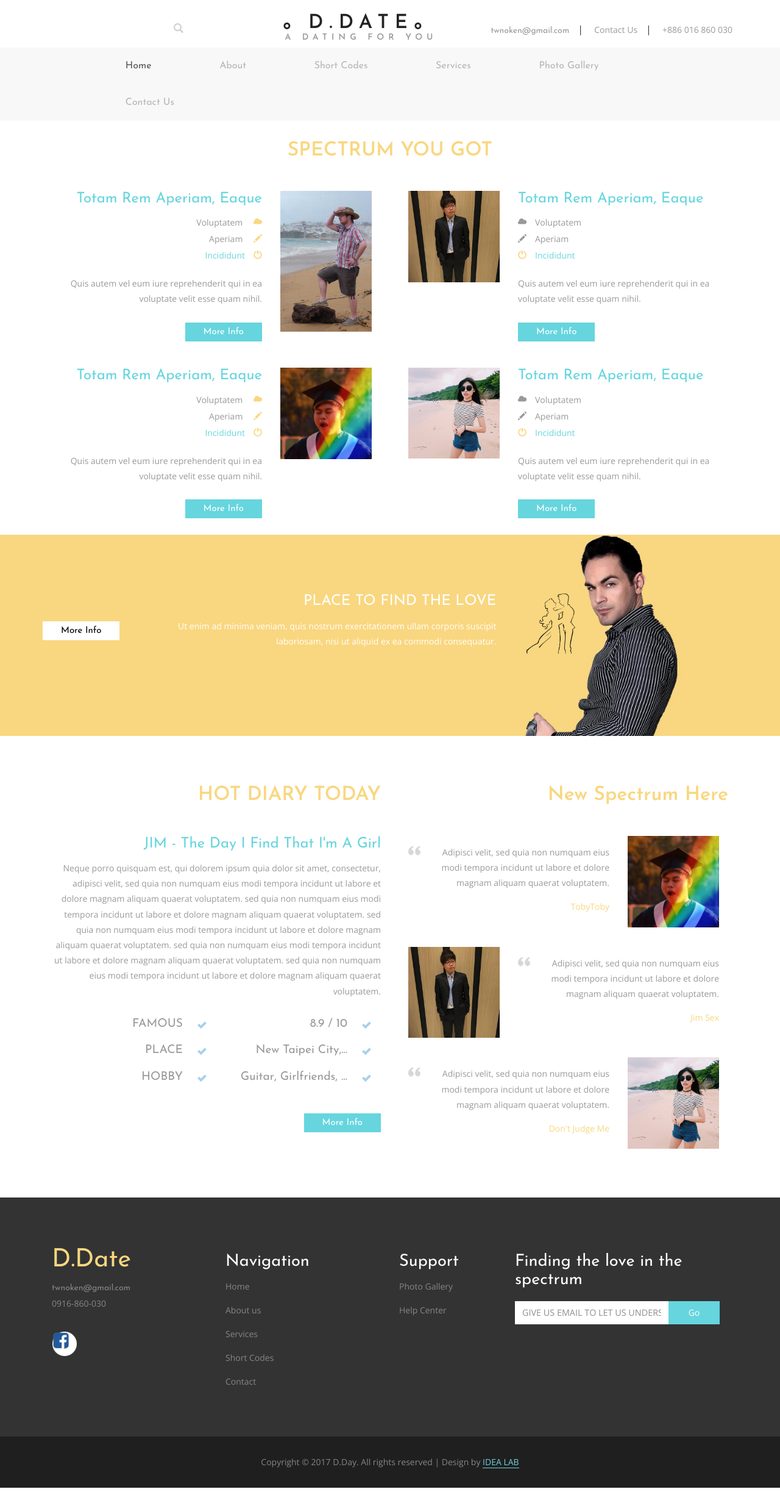
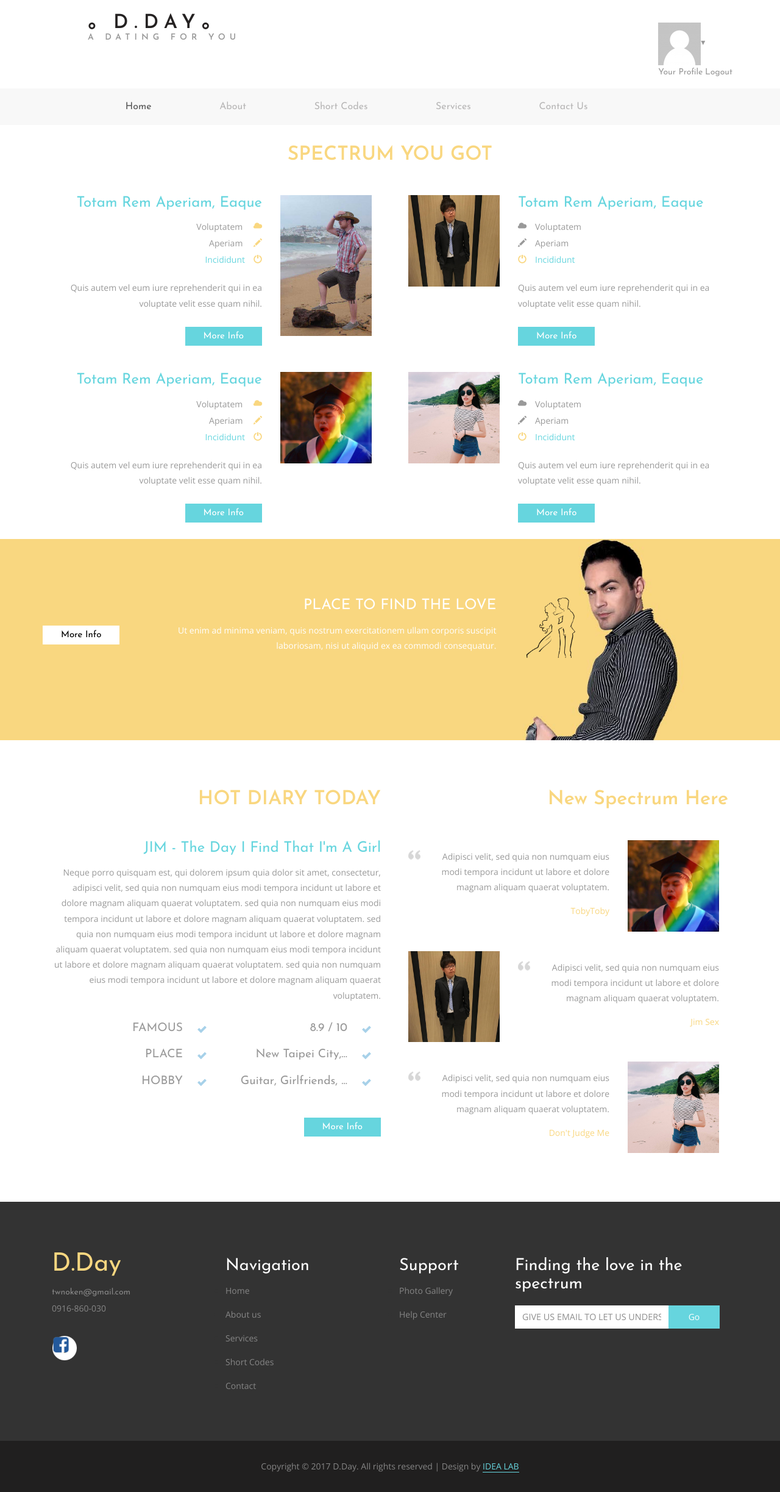
Before and after one commit to jokandre/ADBFinalProject, a Flask app: page /index in a window 1280 px wide. Shown: the whole page at 61% size. Run offline with Flask 2, Linux system fonts and the light colour scheme; some libraries are stand-ins or nearby versions.

Commit message:
Some modification

```diff
--- a/blog/templates/index.html
+++ b/blog/templates/index.html
@@ -7,7 +7,7 @@ License URL: http://creativecommons.org/licenses/by/3.0/
 <!DOCTYPE html>
 <html>
 <head>
-<title>Seafaring a Travel Agency Category Flat Bootstrap Responsive Website Template | Home :: w3layouts</title>
+<title>D-Day</title>
 <!-- for-mobile-apps -->
 <meta name="viewport" content="width=device-width, initial-scale=1">
 <meta http-equiv="Content-Type" content="text/html; charset=utf-8" />
@@ -16,25 +16,12 @@ Smartphone Compatible web template, free webdesigns for Nokia, Samsung, LG, Sony
 <script type="application/x-javascript"> addEventListener("load", function() { setTimeout(hideURLbar, 0); }, false);
 		function hideURLbar(){ window.scrollTo(0,1); } </script>
 <!-- //for-mobile-apps -->
-<link href="/static/css/bootstrap.css" rel="stylesheet" type="text/css" media="all" />
-<link href="/static/css/style.css" rel="stylesheet" type="text/css" media="all" />
+<link href="../static/css/bootstrap.css" rel="stylesheet" type="text/css" media="all" />
+<link href="../static/css/style.css" rel="stylesheet" type="text/css" media="all" />
+<link href="../static/css/addition.css" rel="stylesheet" type="text/css" media="all" />
 <!-- js -->
-<script src="/static/js/jquery-1.11.1.min.js"></script>
+<script src="../static/js/jquery-1.11.1.min.js"></script>
 <!-- //js -->
-<!-- FlexSlider -->
-<link rel="stylesheet" href="/static/css/flexslider.css" type="text/css" media="screen" />
-<script defer src="/static/js/jquery.flexslider.js"></script>
-<script type="text/javascript">
-						$(window).load(function(){
-						  $('.flexslider').flexslider({
-							animation: "slide",
-							start: function(slider){
-							  $('body').removeClass('loading');
-							}
-						  });
-						});
-					  </script>
-<!-- //FlexSlider -->
 <link href='//fonts.googleapis.com/css?family=Josefin+Sans:400,100,100italic,300,300italic,400italic,600,600italic,700,700italic' rel='stylesheet' type='text/css'>
 <link href='//fonts.googleapis.com/css?family=Open+Sans:400,300,300italic,400italic,600,600italic,700,700italic,800,800italic' rel='stylesheet' type='text/css'>
 </head>
@@ -42,19 +29,25 @@ Smartphone Compatible web template, free webdesigns for Nokia, Samsung, LG, Sony
 <body>
 <!-- header -->
 	<div class="header">
+		<!-- Search
 		<div class="search">
 			<form>
-				<i class="glyphicon glyphicon-search"></i>
+				<i class="glyphicon glyphicon-search" aria-hidden="true"></i><input type="text" value="Search Here" onfocus="this.value = '';" onblur="if (this.value == '') {this.value = 'Search Here';}" required="">
 			</form>
 		</div>
+		-->
 		<div class="logo">
-			<a href="index.html">。D.Date。 <span>A Dating For You</span></a>
+			<a href="index.html">。D.Day。 <span>A Dating For You</span></a>
 		</div>
 		<div class="logo-right">
 			<ul>
-				<li><a href="mailto:info@example.com">twnoken@gmail.com</a></li>|
-				<li>Contact Us</li>|
-				<li>+886 016 860 030</li>
+				<li class="dropdown">
+					<a class="profile-select" cursor="pointer"><img class="user_icon" src="../static/images/co.png"/><span>▾</span></a>
+					<div class="dropdown-content">
+						<a href="#">Your Profile</a>
+					    <a href="#">Logout</a>
+					</div>
+				</li>
 			</ul>
 		</div>
 		<div class="clearfix"> </div>
@@ -80,7 +73,6 @@ Smartphone Compatible web template, free webdesigns for Nokia, Samsung, LG, Sony
 							<li><a href="about.html">About</a></li>
 							<li><a href="codes.html">Short Codes</a></li>
 							<li><a href="services.html">Services</a></li>
-							<li><a href="gallery.html">Photo Gallery</a></li>
 							<li><a href="contact.html">Contact Us</a></li>
 						</ul>
 					</nav>
@@ -110,13 +102,13 @@ Smartphone Compatible web template, free webdesigns for Nokia, Samsung, LG, Sony
 						</div>
 					</div>
 					<div class="col-xs-4 banner-bottom-grid-right">
-						<img src="/static/images/1.jpg" alt=" " class="img-responsive" />
+						<img src="../static/images/1.jpg" alt=" " class="img-responsive" />
 					</div>
 					<div class="clearfix"> </div>
 				</div>
 				<div class="col-md-6 banner-bottom-grid">
 					<div class="col-xs-4 banner-bottom-grid-right">
-						<img src="/static/images/2.jpg" alt=" " class="img-responsive" />
+						<img src="../static/images/2.jpg" alt=" " class="img-responsive" />
 					</div>
 					<div class="col-xs-8 banner-bottom-grid-left banner-bottom-grid-l">
 						<h4>totam rem aperiam, eaque</h4>
@@ -151,13 +143,13 @@ Smartphone Compatible web template, free webdesigns for Nokia, Samsung, LG, Sony
 						</div>
 					</div>
 					<div class="col-xs-4 banner-bottom-grid-right">
-						<img src="/static/images/3.jpg" alt=" " class="img-responsive" />
+						<img src="../static/images/3.jpg" alt=" " class="img-responsive" />
 					</div>
 					<div class="clearfix"> </div>
 				</div>
 				<div class="col-md-6 banner-bottom-grid">
 					<div class="col-xs-4 banner-bottom-grid-right">
-						<img src="/static/images/4.jpg" alt=" " class="img-responsive" />
+						<img src="../static/images/4.jpg" alt=" " class="img-responsive" />
 					</div>
 					<div class="col-xs-8 banner-bottom-grid-left banner-bottom-grid-l">
 						<h4>totam rem aperiam, eaque</h4>
@@ -195,7 +187,7 @@ Smartphone Compatible web template, free webdesigns for Nokia, Samsung, LG, Sony
 						corporis suscipit laboriosam, nisi ut aliquid ex ea commodi consequatur.</p>
 				</div>
 				<div>
-					<img src="/static/images/couple.png" class="findingLoveIcon">
+					<img src="../static/images/couple.png" class="findingLoveIcon">
 				</div>
 				<div class="clearfix"> </div>
 			</div>
@@ -250,13 +242,13 @@ Smartphone Compatible web template, free webdesigns for Nokia, Samsung, LG, Sony
 							ut labore et dolore magnam aliquam quaerat voluptatem.<span>TobyToby</span></p>
 						</div>
 						<div class="col-xs-4 test1-left">
-							<img src="/static/images/3.jpg" alt=" " class="img-responsive" />
+							<img src="../static/images/3.jpg" alt=" " class="img-responsive" />
 						</div>
 						<div class="clearfix"> </div>
 					</div>
 					<div class="test11">
 						<div class="col-xs-4 test1-left">
-							<img src="/static/images/2.jpg" alt=" " class="img-responsive" />
+							<img src="../static/images/2.jpg" alt=" " class="img-responsive" />
 						</div>
 						<div class="col-xs-8 test1-right">
 							<p>Adipisci velit, sed quia non numquam eius modi tempora incidunt
@@ -270,7 +262,7 @@ Smartphone Compatible web template, free webdesigns for Nokia, Samsung, LG, Sony
 							ut labore et dolore magnam aliquam quaerat voluptatem.<span>Don't Judge Me</span></p>
 						</div>
 						<div class="col-xs-4 test1-left">
-							<img src="/static/images/4.jpg" alt=" " class="img-responsive" />
+							<img src="../static/images/4.jpg" alt=" " class="img-responsive" />
 						</div>
 						<div class="clearfix"> </div>
 					</div>
@@ -286,11 +278,11 @@ Smartphone Compatible web template, free webdesigns for Nokia, Samsung, LG, Sony
 		<div class="container">
 			<div class="footer-row">
 				<div class="col-md-3 footer-grids">
-					<h4><a href="index.html">D.Date</a></h4>
+					<h4><a href="index.html">D.Day</a></h4>
 					<p><a href="mailto:info@example.com">twnoken@gmail.com</a></p>
 					<p>0916-860-030</p>
 					<ul class="social-icons">
-						<li><a href="#" class="facebook"><img src="/static/images/fb.png" class="social-icons-size"></a></li>
+						<li><a href="#" class="facebook"><img src="../static/images/fb.png" class="social-icons-size"></a></li>
 					</ul>
 				</div>
 				<div class="col-md-3 footer-grids">
@@ -329,7 +321,7 @@ Smartphone Compatible web template, free webdesigns for Nokia, Samsung, LG, Sony
 <!--//footer-->
 
 <!-- for bootstrap working -->
-		<script src="/static/js/bootstrap.js"> </script>
+<script src="../static/js/bootstrap.js"> </script>
 <!-- //for bootstrap working -->
 </body>
 </html>
```
